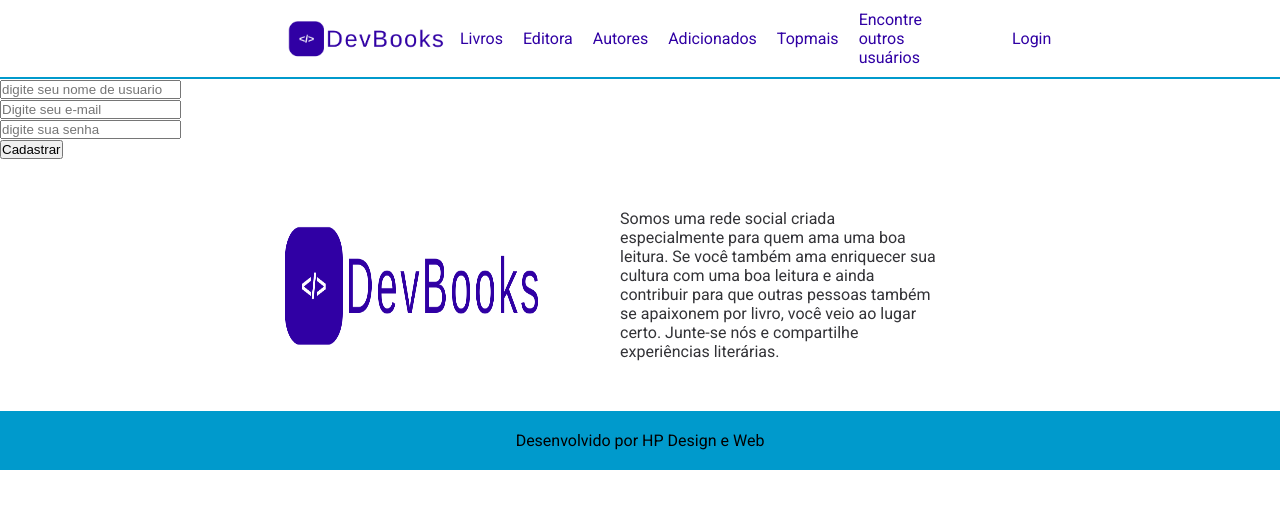
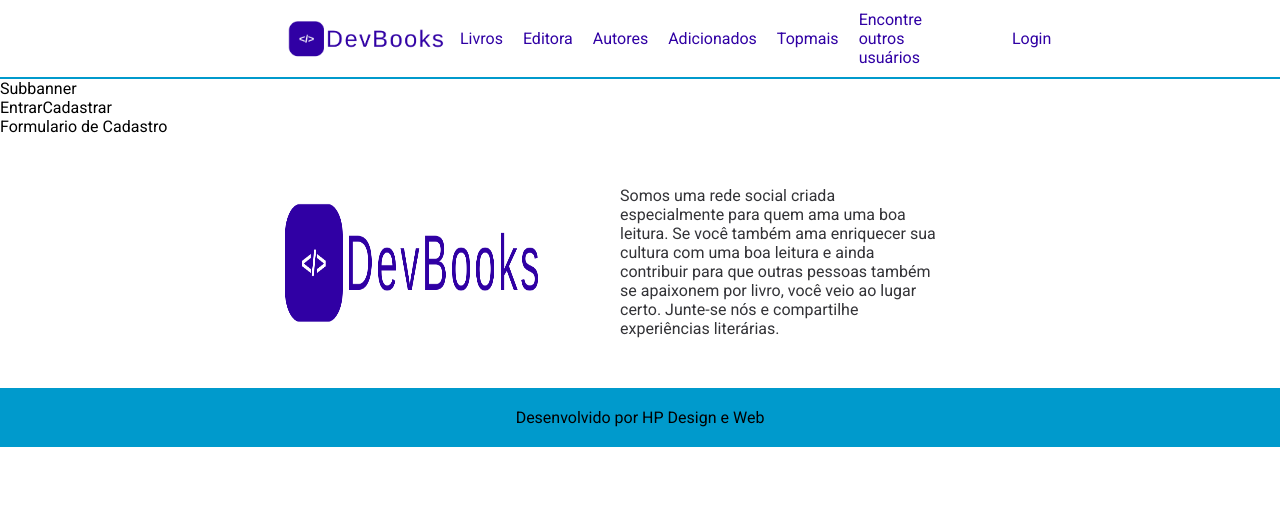
Before and after one commit to PauloHPMKT/dev-books-front-user, a Vue app: page /login in a window 1280 px wide. Shown: the top 508 px of the page. Built offline with nearby package versions, Linux system fonts and the light colour scheme; the HTML template or start-up script is replaced by a standard one.

Commit message:
criando estrutura inicial da pagina de login

```diff
--- a/src/views/Login.vue
+++ b/src/views/Login.vue
@@ -1,47 +1,25 @@
 <template>
-  <div>
-    <form @submit.prevent="createNewUser">
+  <div class="login-view">
+    <div class="box-width">
+      Subbanner
+    </div>
+    <div class="box-width form-config">
       <div>
-        <input type="text" v-model="user.name" placeholder="digite seu nome de usuario" />
+        <!-- Aplicar transition entre os formularios -->
+        <label for="">Entrar</label>
+        <label for="">Cadastrar</label>
       </div>
-      <div>
-        <input type="text" v-model="user.email" placeholder="Digite seu e-mail" />
-      </div>
-      <div>
-        <input type="password" v-model="user.password" placeholder="digite sua senha">
-      </div>
-      <div>
-        <button type="submit">Cadastrar</button>
-      </div>
-    </form>
+      <!-- implementar formulario de login -->
+      <FormRegister />
+    </div>
   </div>
 </template>
 
 <script>
-import axios from 'axios'
-
+import FormRegister from '../components/Forms/FormRegister.vue'
 export default {
+  components: { FormRegister },
   name: 'Login',
-  data() {
-    return {
-      users: [],
-      user: {
-        name: '',
-        email: '',
-        password: '',
-      }
-    }
-  },
-
-  methods: {
-    async createNewUser() {
-      await axios.post('http://localhost:3005/api/user/register', {
-        name: this.user.name,
-        email: this.user.email,
-        password: this.user.password,
-      }).then(res => console.log(res))
-    }
-  }
 }
 </script>
 
```
